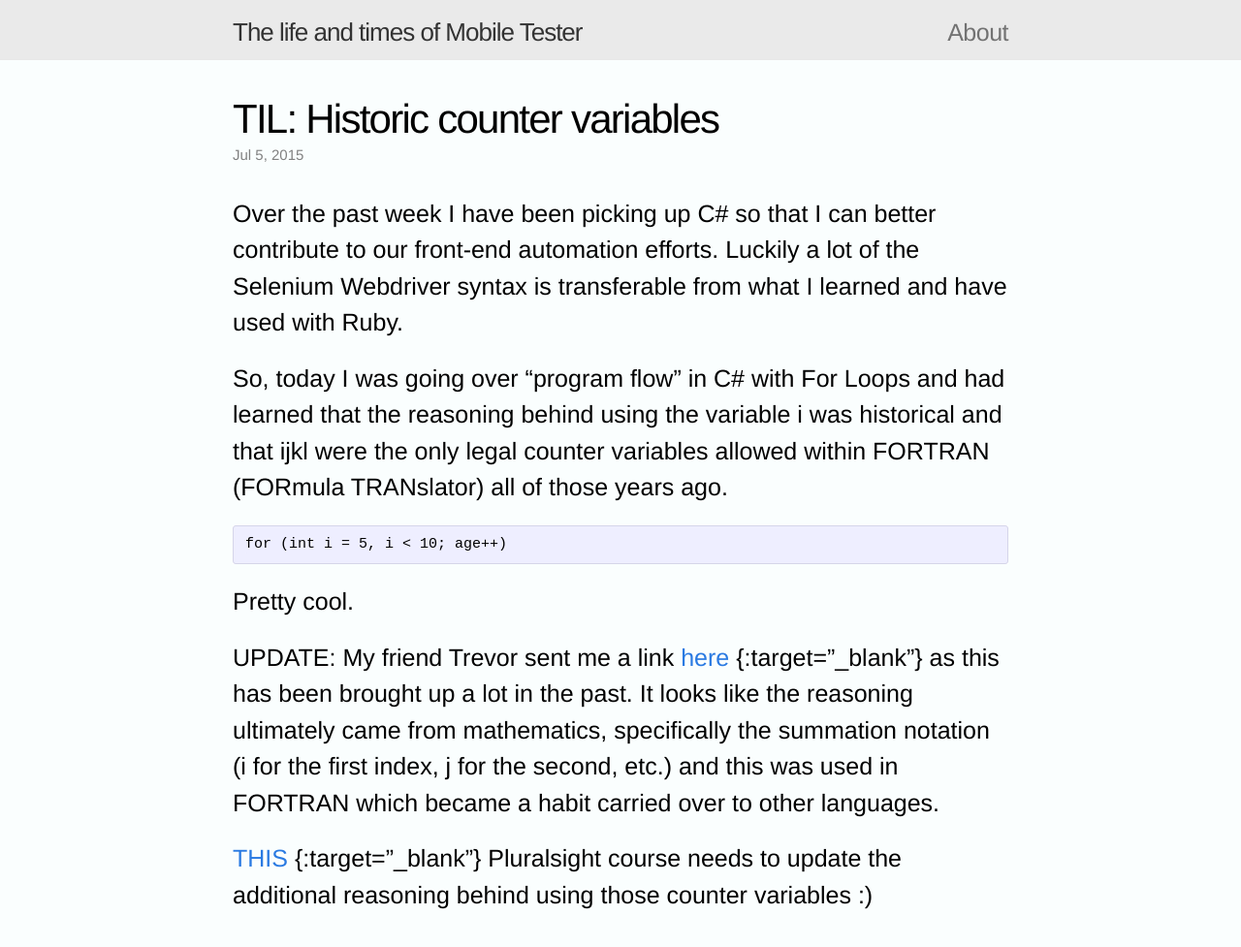
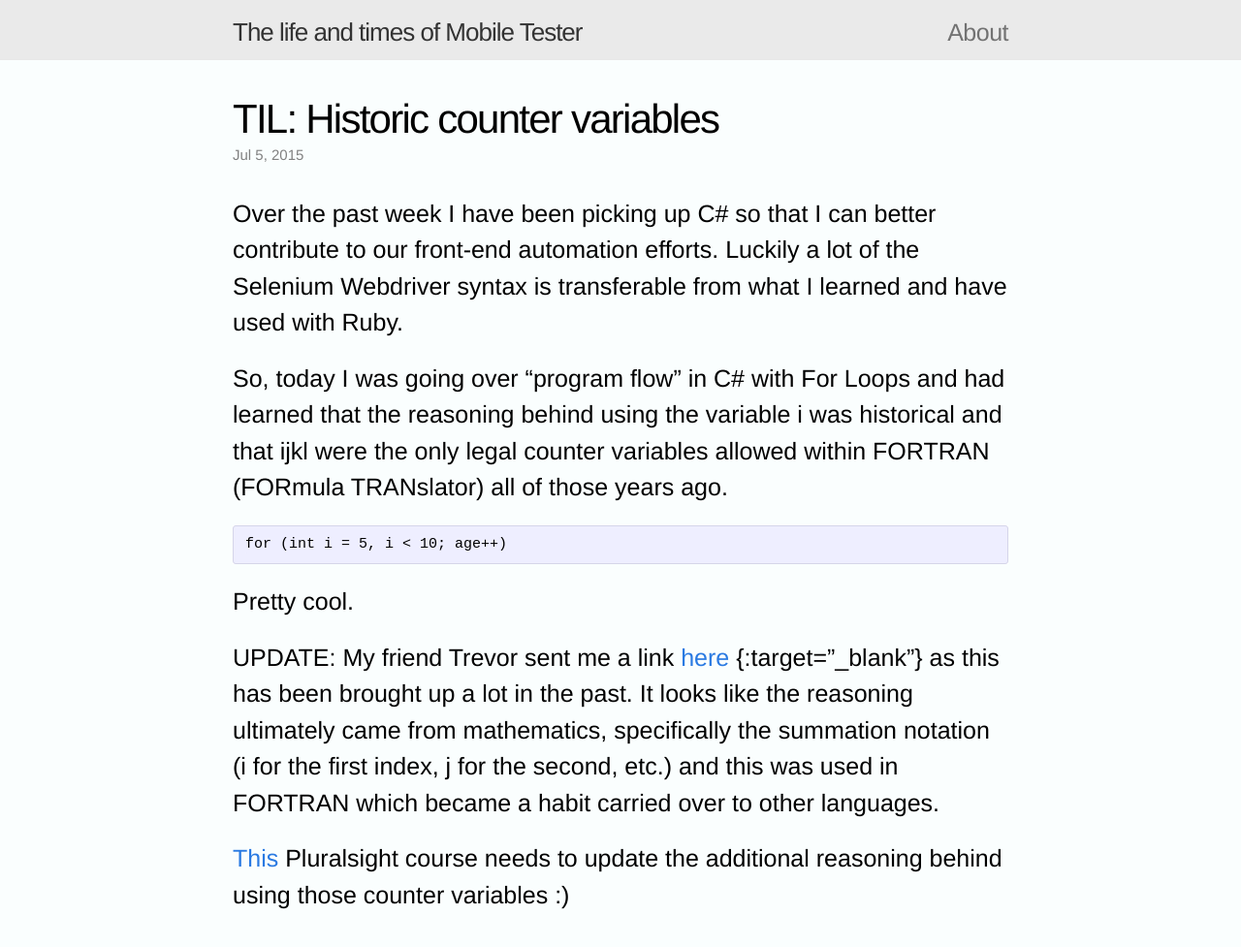
Before and after one commit to evanniedojadlo/evanniedojadlo.github.io, a Jekyll site: the page built from _posts/2015-07-05-TILhistoriccountervariables.markdown, in a window 1280 px wide, cut to the strip 0-998 px from the top of the page. Shown: the top 977 px of the strip at 97% size. Built offline with Jekyll 4.4.1, drawn with Linux system fonts in a browser that asks for light colours.

Commit message:
Link edits

```diff
--- a/_posts/2015-07-05-TILhistoriccountervariables.markdown
+++ b/_posts/2015-07-05-TILhistoriccountervariables.markdown
@@ -16,4 +16,4 @@ Pretty cool.
 UPDATE:
 My friend Trevor sent me a link [here](http://stackoverflow.com/questions/4137785/why-are-variables-i-and-j-used-for-counters) {:target="_blank"} as this has been brought up a lot in the past. It looks like the reasoning ultimately came from mathematics, specifically the summation notation (i for the first index, j for the second, etc.) and this was used in FORTRAN which became a habit carried over to other languages.
 
-[THIS](http://www.pluralsight.com/courses/csharp-from-scratch) {:target="_blank"} Pluralsight course needs to update the additional reasoning behind using those counter variables :)
+[This](http://www.pluralsight.com/courses/csharp-from-scratch){:target="_blank"} Pluralsight course needs to update the additional reasoning behind using those counter variables :)
```
